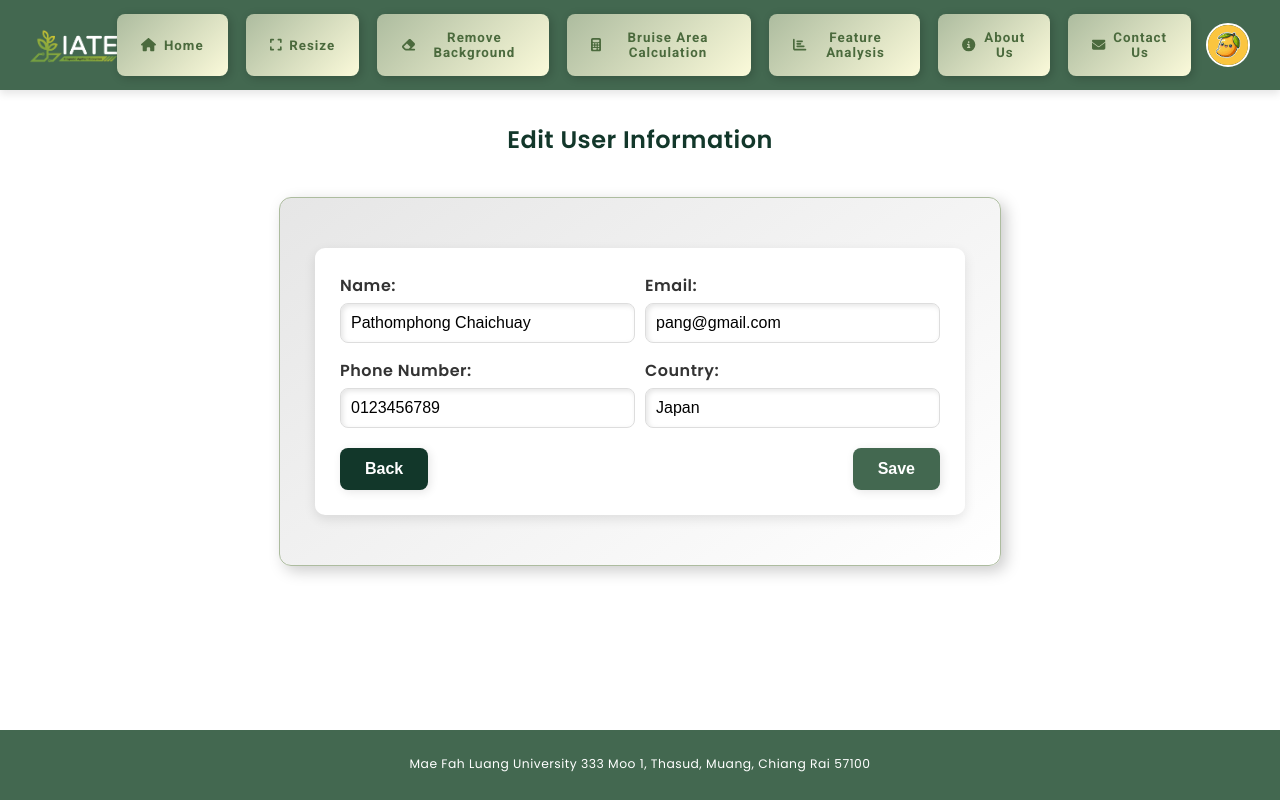
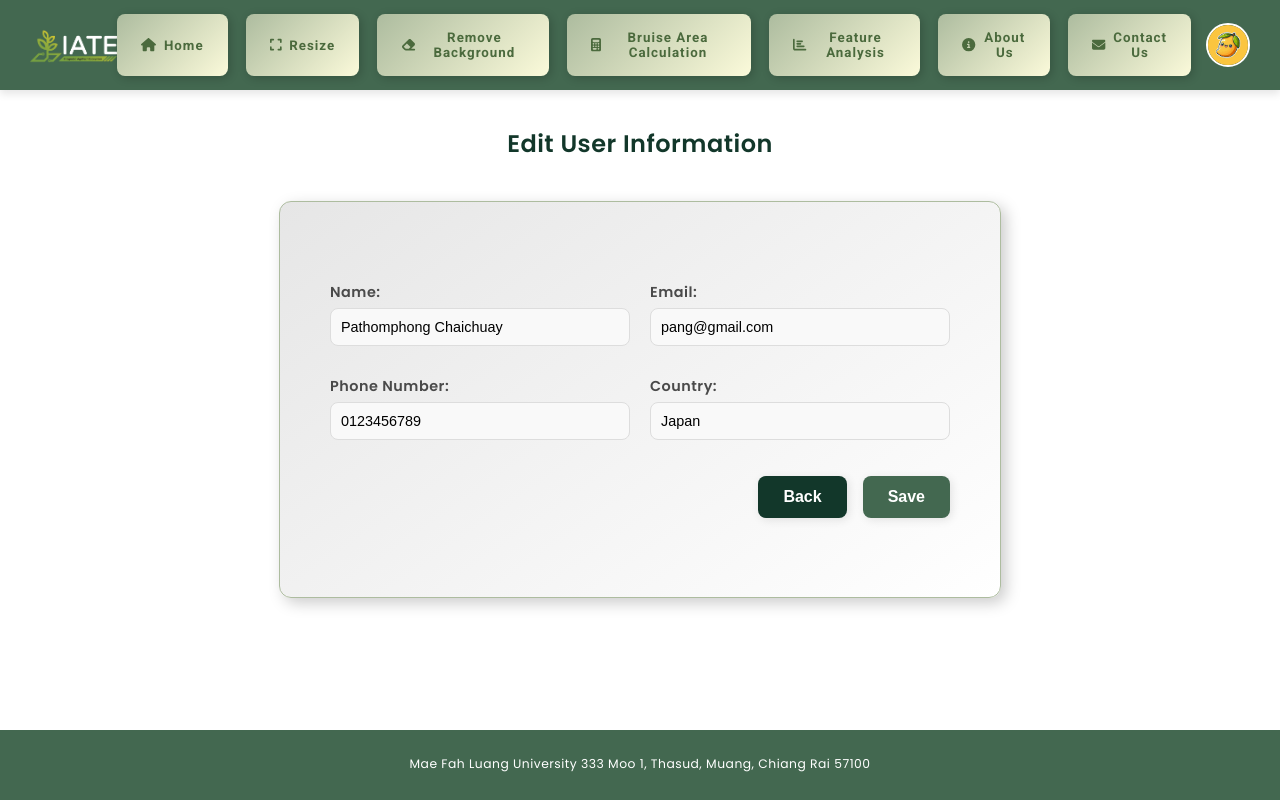
Before and after one commit to WoraphatSriwichai/BruiseTracker, a React (Create React App) app: page /profile/edit in a window 1280 px wide. Built offline with nearby package versions, Linux system fonts and the light colour scheme; sample sign-in values are in the browser's storage; the HTML template or start-up script is replaced by a standard one.

Commit message:
- Updated edit-container

```diff
--- a/src/components/EditUserProfile/EditUserProfile.css
+++ b/src/components/EditUserProfile/EditUserProfile.css
@@ -115,40 +115,41 @@ body {
     margin-bottom: 20px;
     color: #12372A;
     font-weight: 600;
-    margin-top: 1%;
+    margin-top: 1.3%;
     text-align: center;
 }
 
 .edit-info {
     width: 100%;
-    max-width: 600px;
-    background-color: #fff;
-    padding: 25px;
-    border-radius: 10px;
-    box-shadow: 0 4px 12px rgba(0, 0, 0, 0.1);
+    padding: 30px;
+    background-color: transparent;
+    box-shadow: none;
 }
 
 .edit-info-row {
     display: flex;
     justify-content: space-between;
-    margin-bottom: 15px;
-    gap: 10px;
+    gap: 20px;
+    margin-bottom: 24px;
 }
 
 .edit-label {
     flex: 1;
     font-weight: 500;
-    color: #333;
+    color: #4a4a4a;
+    font-size: 0.9rem;
+    margin-bottom: 6px;
 }
 
 .edit-input {
     width: 100%;
-    padding: 12px;
-    font-size: 1em;
-    border: 1px solid #ddd;
+    padding: 12px 16px;
+    font-size: 1rem;
+    border: 1px solid #eaeaea;
     border-radius: 8px;
-    box-shadow: inset 2px 2px 5px rgba(0, 0, 0, 0.1);
-    transition: all 0.3s ease-in-out;
+    background-color: #f9f9f9;
+    transition: all 0.2s ease;
+    box-shadow: none;
 }
 
 .edit-info input {
@@ -164,8 +165,9 @@ body {
 
 .edit-input:focus {
     border-color: #436850;
+    background-color: #fff;
     outline: none;
-    box-shadow: 0 0 8px rgba(67, 104, 80, 0.4);
+    box-shadow: 0 0 0 3px rgba(67, 104, 80, 0.1);
 }
 
 .edit-info input:focus {
@@ -175,22 +177,21 @@ body {
 
 .edit-buttons {
     display: flex;
-    justify-content: space-between;
-    margin-top: 20px;
+    justify-content: flex-end;
+    gap: 16px;
+    margin-top: 30px;
 }
 
 .edit-button,
 .change-password-button {
-    background-color: #436850;
-    color: white;
-    padding: 12px 25px;
-    font-size: 1em;
-    font-weight: 550;
-    border: none;
+    padding: 12px 24px;
+    font-size: 0.95rem;
+    font-weight: 500;
     border-radius: 8px;
     cursor: pointer;
-    transition: all 0.3s ease-in-out;
+    transition: all 0.2s ease;
 }
+
 .edit-button:hover,
 .change-password-button:hover {
     background-color: #FFDD55;
@@ -219,9 +220,12 @@ body {
 }
 
 .error-message {
-    color: #D8000C;
-    margin-top: 8px;
-    font-size: 0.85em;
+    color: #e53935;
+    background-color: rgba(229, 57, 53, 0.05);
+    padding: 12px;
+    border-radius: 6px;
+    margin: 16px 0;
+    font-size: 0.9rem;
     text-align: center;
 }
 
```
